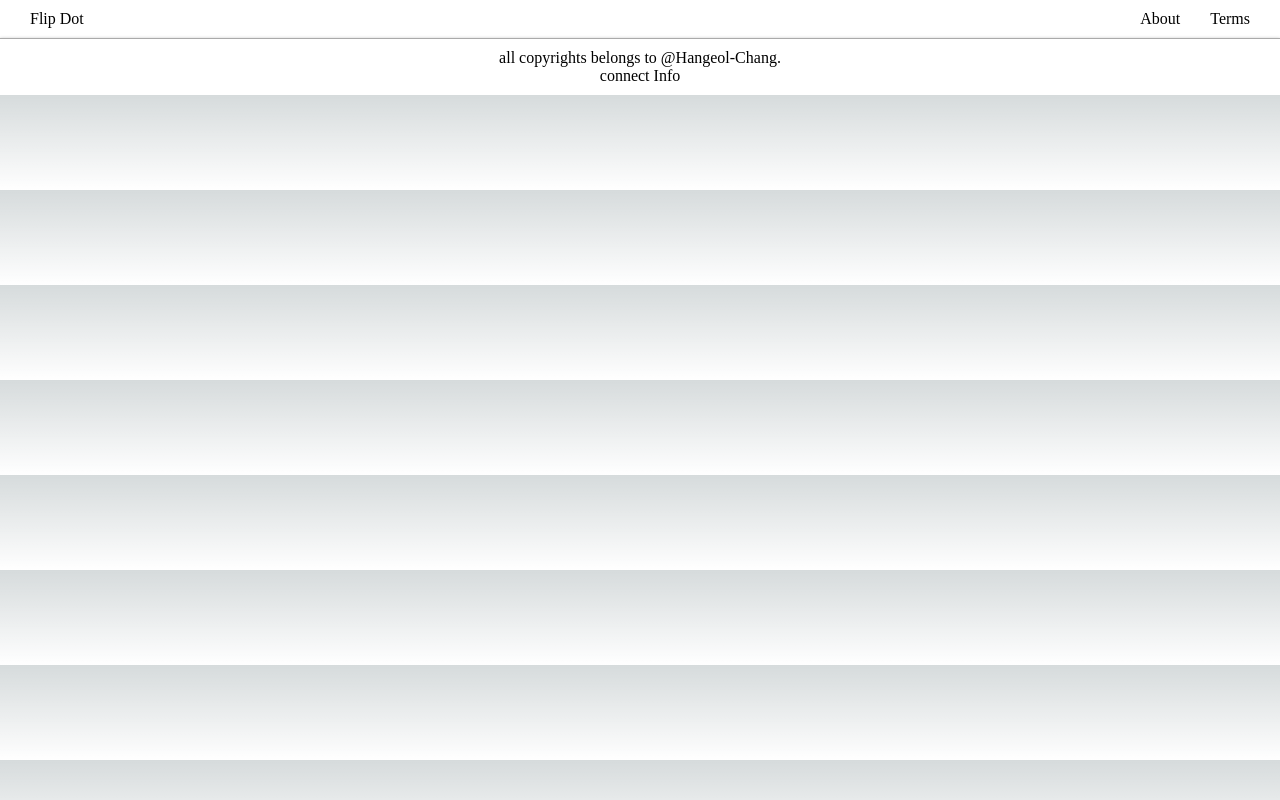
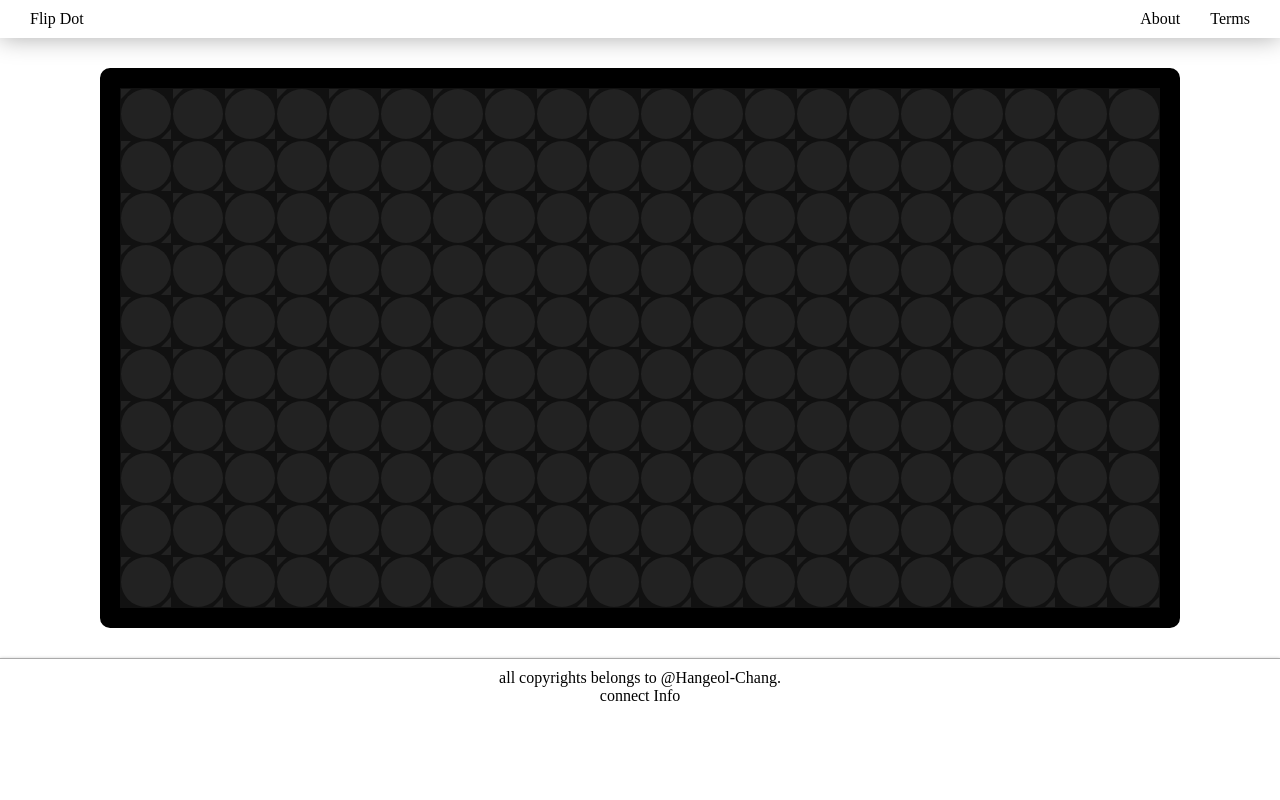
Before and after one commit to Hangeol-Chang/flipdot, a Next.js app: page / in a window 1280 px wide. Built offline with nearby package versions, Linux system fonts and the light colour scheme.

Commit message:
[FEAT] 기본 뒤집히는 기능 구현

```diff
--- /dev/null
+++ b/components/flipdot/dot.css
@@ -0,0 +1,17 @@
+.circle {
+    border-radius : 50%;
+    background-color : #222222;
+    transition: transform 0.3s;
+    transform:
+        perspective(800px)
+        rotateZ(0deg)
+        rotateY(0deg);
+}
+
+.circle:hover {
+    background-color : #AAAAAA;
+    transform:
+        perspective(800px)
+        rotateZ(90deg)
+        rotateY(180deg);
+}
--- /dev/null
+++ b/components/flipdot/dot.js
@@ -0,0 +1,55 @@
+import styles from './dot.css'
+
+export default function Dot({size = 30,}) {
+    const black1 = '#333333';
+    const black2 = '#222222';
+    const black3 = '#111111';
+
+    const Triangle = ({clipPath}) => {
+        return (
+            <div
+                style={{
+                    width : size, height : size,
+                    backgroundColor : black2,
+                    position : 'absolute',
+                    clipPath : clipPath
+                }}
+            >
+            </div>
+        )
+    }
+    const TopTriangle = () => { return <Triangle clipPath={'polygon(0% 0, 20% 0, 0 20%)'} /> }
+    const BotTriangle = () => { return <Triangle clipPath={'polygon(100% 100%, 80% 100%, 100% 80%)'} /> }
+
+
+    const Circle = () => {
+        return (
+            <div className={"circle"}
+                style={{
+                    width : size,
+                    height : size,
+                    position : 'absolute',
+                    // webkitMaskSize: '10px',
+                    // WebkitMaskImage : 'linear-gradient(rgba(0, 0, 0, 1) 50%, transparent)',
+                }}
+            >
+            </div>
+        )
+    }
+
+    return (
+        <div
+            style={{
+                width : size,
+                height : size,
+                margin : '1px',
+                backgroundColor : black3,
+                flexShrink : 0,
+            }}
+        >
+            <TopTriangle />
+            <Circle />
+            <BotTriangle />
+        </div>
+    )
+}
--- a/next.config.js
+++ b/next.config.js
@@ -1,8 +1,10 @@
 /** @type {import('next').NextConfig} */
 const nextConfig = {
-    compiler: {
-      styledComponents: true,
-    },
-  };
+  reactStrictMode: true,
+  // 설정
+  compiler: {
+    styledComponents: true,
+  },
+};
 
-export default nextConfig;
+module.exports = nextConfig;
--- a/src/app/globals.css
+++ b/src/app/globals.css
@@ -6,8 +6,8 @@
     'Fira Mono', 'Droid Sans Mono', 'Courier New', monospace;
 
   --foreground-rgb: 0, 0, 0;
-  --background-start-rgb: 214, 219, 220;
-  --background-end-rgb: 255, 255, 255;
+  /* --background-start-rgb: 214, 219, 220; */
+  /* --background-end-rgb: 255, 255, 255; */
 
   --primary-glow: conic-gradient(
     from 180deg at 50% 50%,
--- a/src/app/page.js
+++ b/src/app/page.js
@@ -1,10 +1,55 @@
+"use client";
 import Image from 'next/image'
 import styles from './page.module.css'
+import Dot from '../../components/flipdot/dot'
+import { useState } from 'react';
 
 export default function Home() {
-  return (
-    <main className={styles.main}>
+    const [row, setRow] = useState(10);
+    const [col, setCol] = useState(20);
 
-    </main>
-  )
+    const DotRow = () => {
+        let result = [];
+        for(let c = 0; c < col; c++) {
+            result.push(<Dot size={50} />);
+        }
+        return result;
+    }
+
+    const DotDisplay = () => {
+        let result = [];
+        for(let r = 0; r < row; r++) {
+            result.push(
+                <div
+                    style={{
+                        display : 'flex',
+                        flexDirection : 'row',
+                        backgroundColor : '#111111',
+                    }}
+                >
+                    {DotRow(r)}
+                </div>
+            );
+        }
+        return result;
+    }
+
+    return (
+        <main className={styles.main}
+
+        >
+            <div
+                style={{
+                    display : 'flex',
+                    flexDirection : 'column',
+                    alignItems : 'center',
+                    margin : 30,
+                }}
+            >
+                <div style={{backgroundColor : '#111111', border : '20px solid', borderRadius : '10px'}}>
+                    <DotDisplay />
+                </div>
+            </div>
+        </main>
+    )
 }
```
